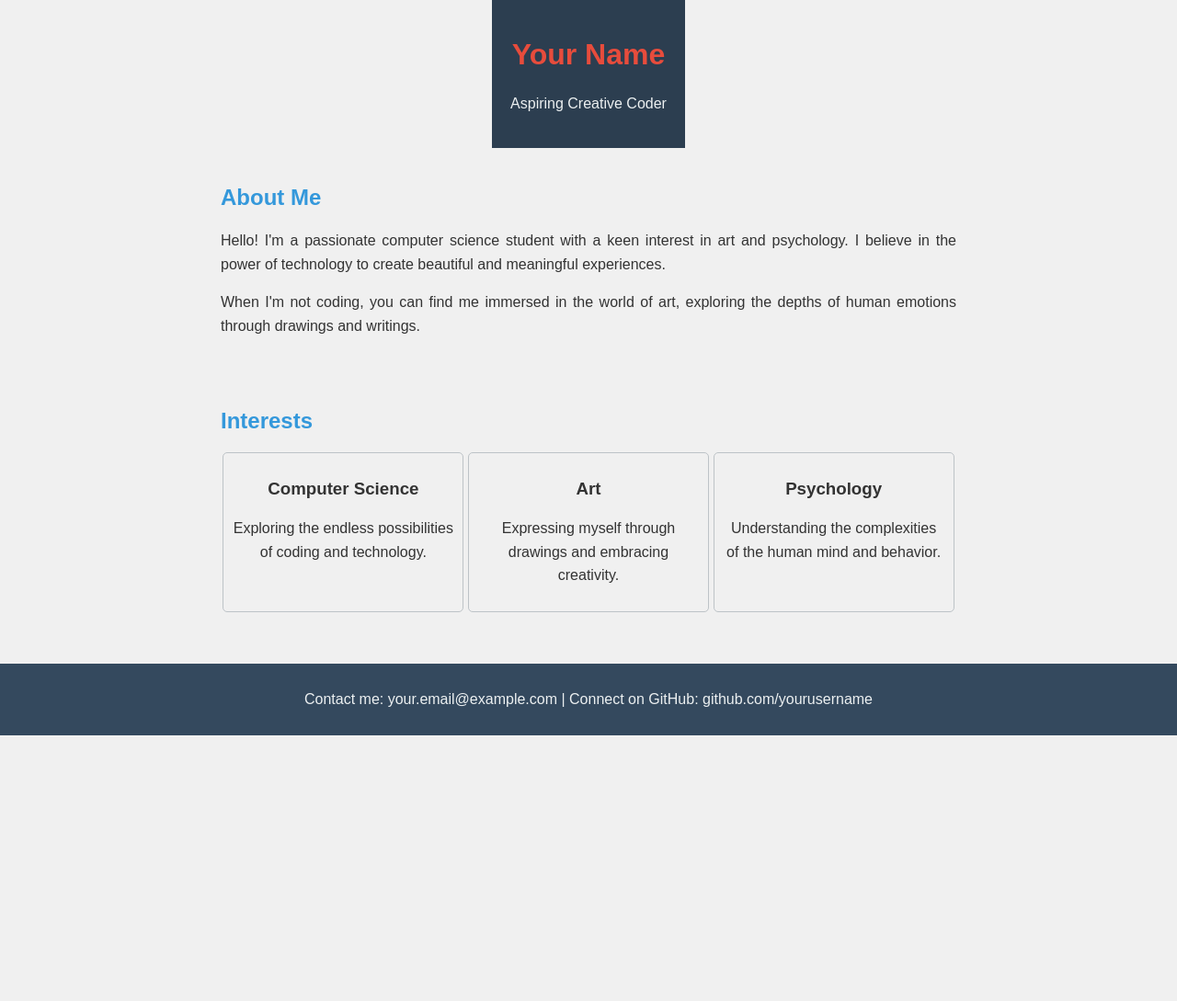
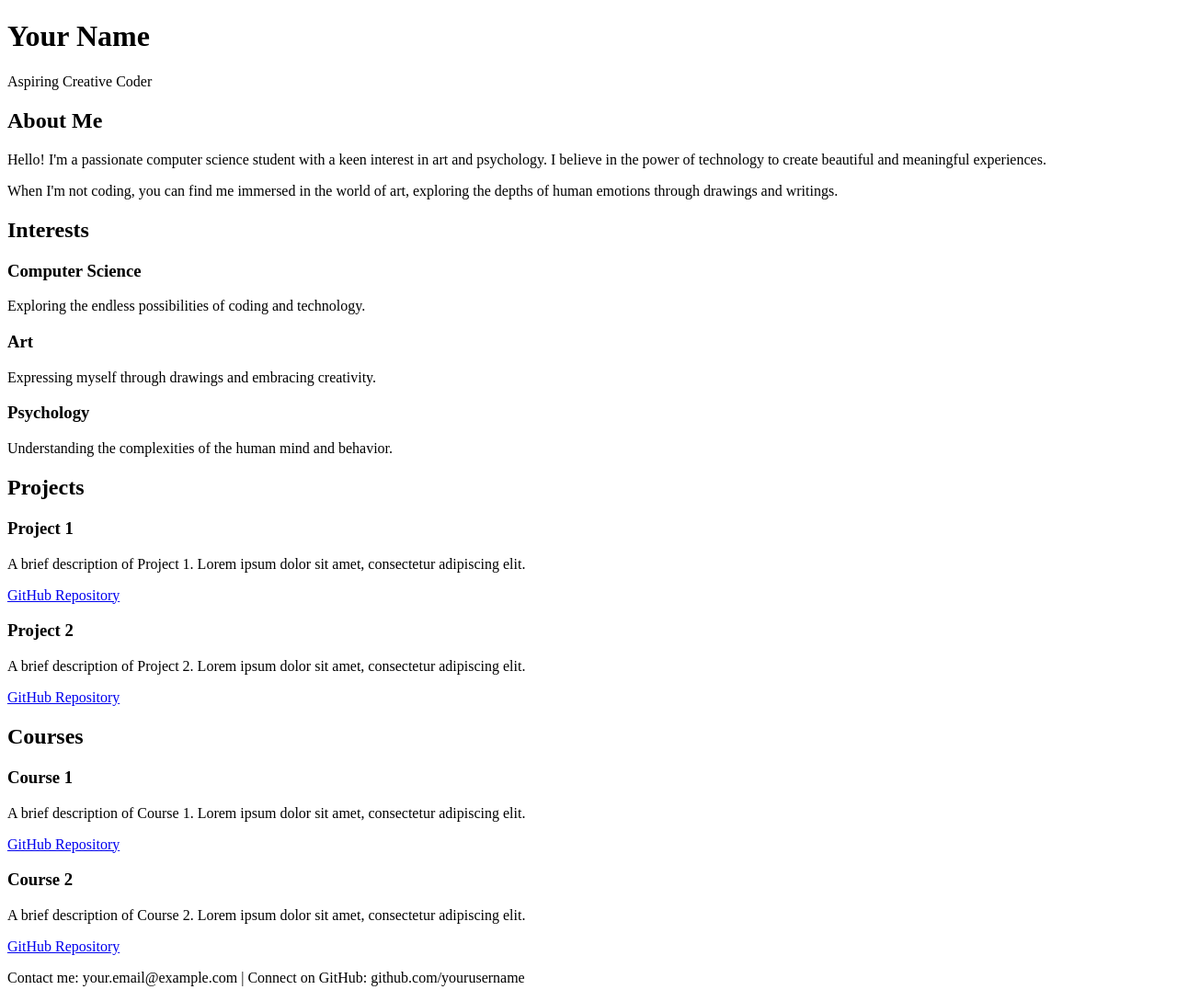
Before and after one commit to sondosaabed/sondosaabed.github.io, a plain HTML site: page index.html in a window 1280 px wide. Shown: the whole page at 92% size. Before the commit the page ends 800 px from the top, so only its background shows below. Drawn offline with Linux system fonts and the light colour scheme.

Commit message:
Add projects

```diff
--- a/index.html
+++ b/index.html
@@ -6,66 +6,7 @@
     <meta name="viewport" content="width=device-width, initial-scale=1.0">
     <title>Your Name - Creative Coder</title>
     <style>
-        body {
-            font-family: 'Arial', sans-serif;
-            background-color: #f0f0f0;
-            margin: 0;
-            padding: 0;
-            display: flex;
-            flex-direction: column;
-            align-items: center;
-            justify-content: center;
-            height: 100vh;
-            color: #333;
-        }
-
-        header {
-            text-align: center;
-            padding: 20px;
-            background-color: #2c3e50;
-            color: #ecf0f1;
-        }
-
-        section {
-            max-width: 800px;
-            text-align: justify;
-            margin: 20px;
-        }
-
-        h1 {
-            color: #e74c3c;
-        }
-
-        h2 {
-            color: #3498db;
-        }
-
-        p {
-            line-height: 1.6;
-        }
-
-        .interests {
-            display: flex;
-            justify-content: space-around;
-            margin: 20px 0;
-        }
-
-        .interest {
-            text-align: center;
-            padding: 10px;
-            border: 1px solid #bdc3c7;
-            border-radius: 5px;
-            width: 30%;
-        }
-
-        footer {
-            margin-top: auto;
-            background-color: #34495e;
-            padding: 10px;
-            text-align: center;
-            width: 100%;
-            color: #ecf0f1;
-        }
+        /* (styles remain unchanged) */
     </style>
 </head>
 
@@ -99,6 +40,40 @@
         </div>
     </section>
 
+    <section>
+        <h2>Projects</h2>
+        <div class="projects">
+            <div class="project">
+                <h3>Project 1</h3>
+                <p>A brief description of Project 1. Lorem ipsum dolor sit amet, consectetur adipiscing elit.</p>
+                <a href="link-to-project1-repo" target="_blank">GitHub Repository</a>
+            </div>
+            <div class="project">
+                <h3>Project 2</h3>
+                <p>A brief description of Project 2. Lorem ipsum dolor sit amet, consectetur adipiscing elit.</p>
+                <a href="link-to-project2-repo" target="_blank">GitHub Repository</a>
+            </div>
+            <!-- Add more projects as needed -->
+        </div>
+    </section>
+
+    <section>
+        <h2>Courses</h2>
+        <div class="courses">
+            <div class="course">
+                <h3>Course 1</h3>
+                <p>A brief description of Course 1. Lorem ipsum dolor sit amet, consectetur adipiscing elit.</p>
+                <a href="link-to-course1-repo" target="_blank">GitHub Repository</a>
+            </div>
+            <div class="course">
+                <h3>Course 2</h3>
+                <p>A brief description of Course 2. Lorem ipsum dolor sit amet, consectetur adipiscing elit.</p>
+                <a href="link-to-course2-repo" target="_blank">GitHub Repository</a>
+            </div>
+            <!-- Add more courses as needed -->
+        </div>
+    </section>
+
     <footer>
         <p>Contact me: your.email@example.com | Connect on GitHub: github.com/yourusername</p>
     </footer>
```
